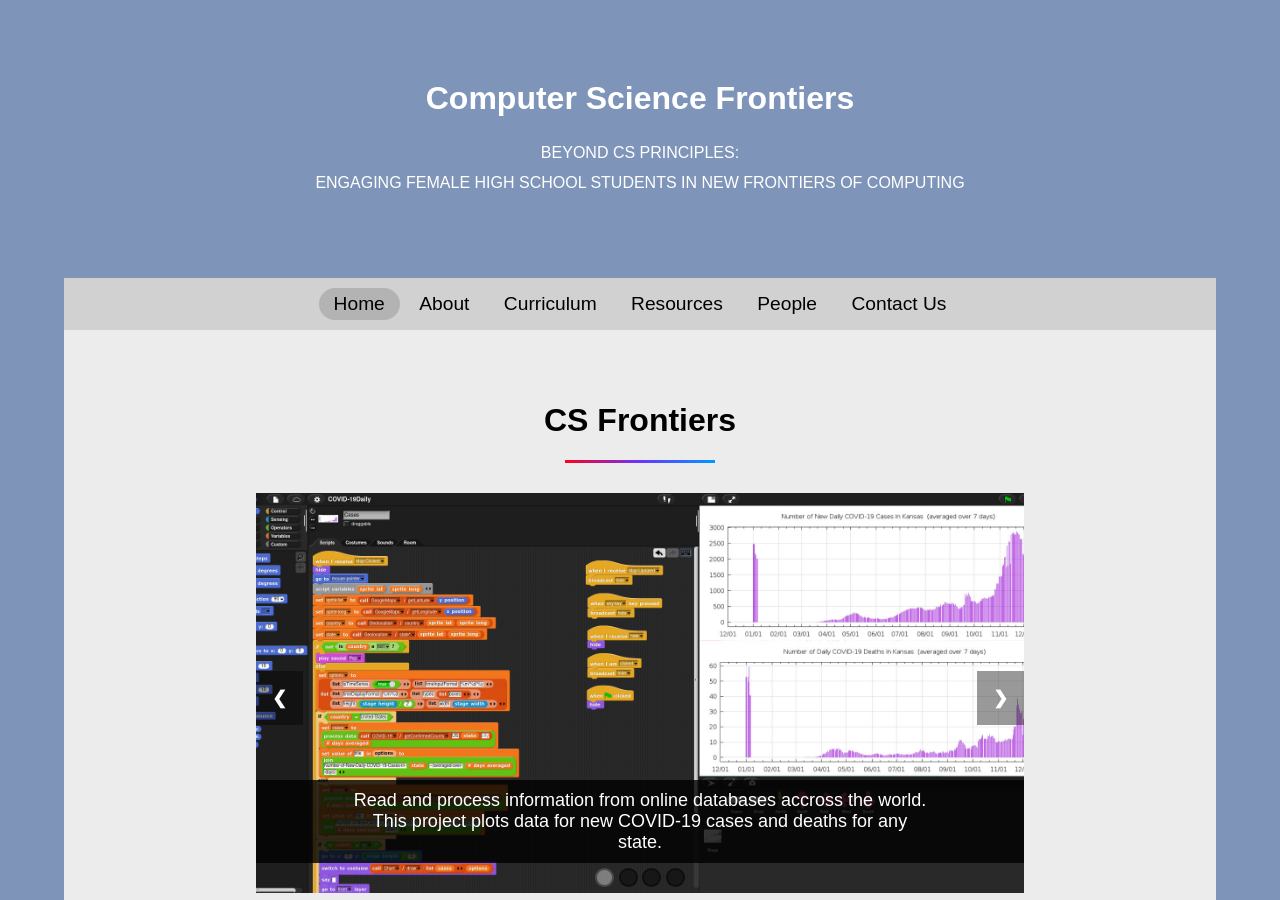
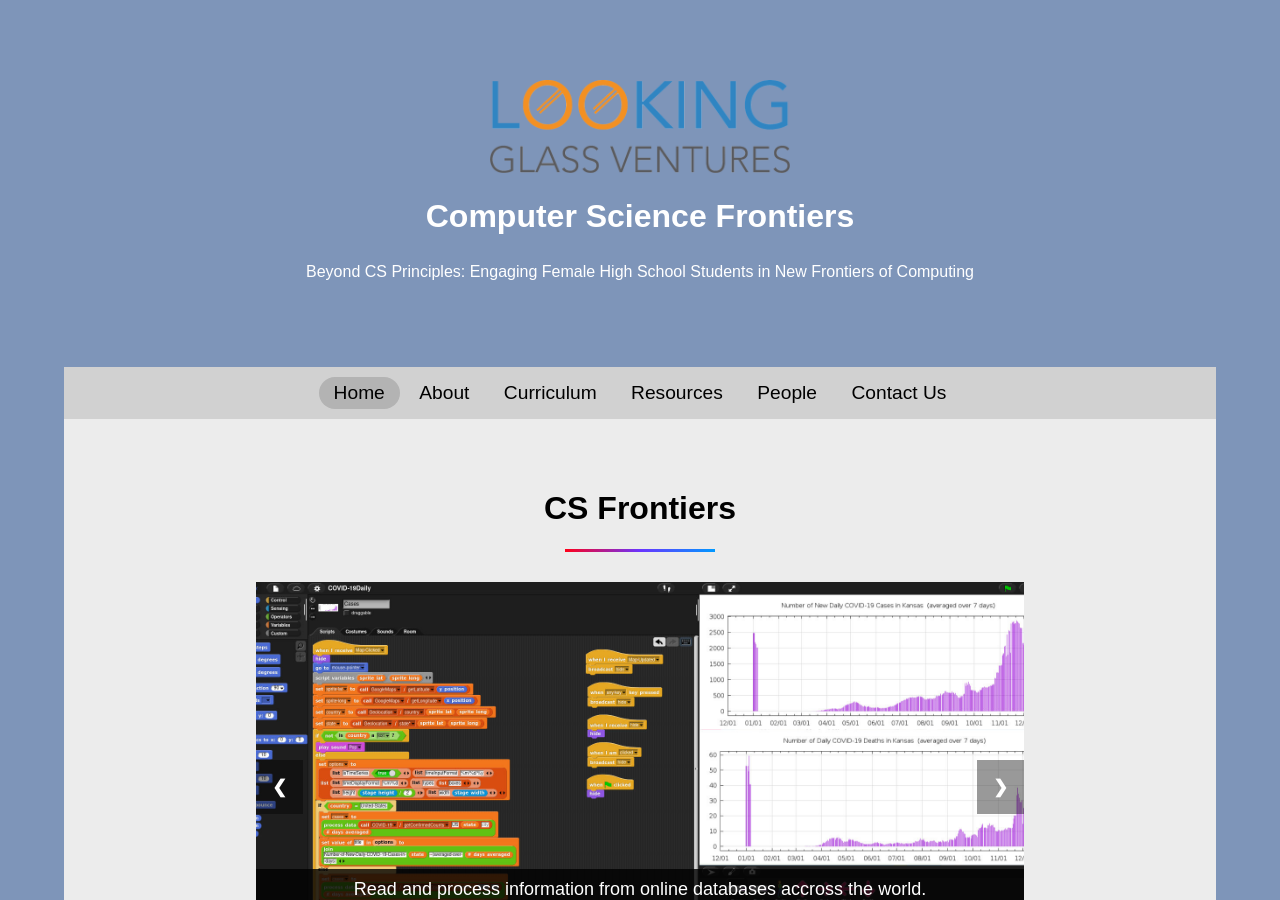
Before and after one commit to csfrontiers/csfrontiers.org, a Jekyll site: the page built from index.html, in a window 1280 px wide and 900 px high. Built offline with Jekyll 4.4.1, drawn with Linux system fonts in a browser that asks for light colours.

Commit message:
added looking glass ventures logo

```diff
--- a/_includes/header.html
+++ b/_includes/header.html
@@ -1,4 +1,5 @@
 <div class='title center'>
+    <img src='assets/images/looking-glass-logo.png' width='300px'>
     <h1 class='vibrant'>Computer Science Frontiers</h1>
-    <p class='vibrant center uppercase'>Beyond CS Principles: <br> Engaging Female High School Students in New Frontiers of Computing</p>
+    <p class='vibrant center'>Beyond CS Principles: Engaging Female High School Students in New Frontiers of Computing</p>
 </div>
```
Also changed, not shown: assets/images/looking-glass-logo.png (added).
